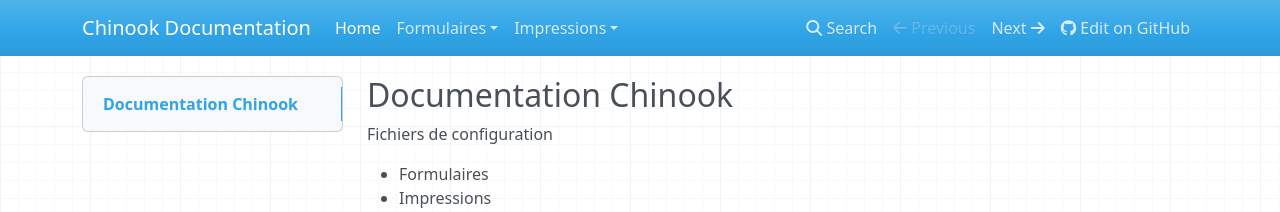
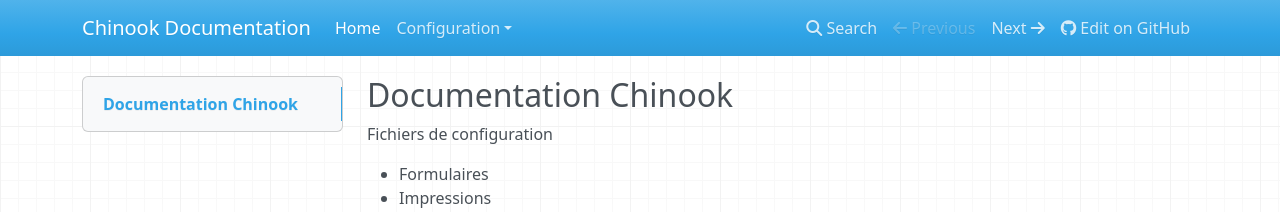
Before and after one commit to jmargail/chinook.doc, an MkDocs documentation site: the page built from docs/index.md, in a window 1280 px wide. Shown: the top 212 px of the page. Built offline with MkDocs 1.6.1, drawn with Linux system fonts in a browser that asks for light colours; nearby versions of some CDN libraries; old or Windows-style settings are respelled for this version of MkDocs.

Commit message:
Update mkdocs.yml

```diff
--- a/mkdocs.yml
+++ b/mkdocs.yml
@@ -6,8 +6,8 @@ repo_url: https://github.com/jmargail/chinook.doc
 
 pages:
 - ['index.md', 'Home']
-- ['formulaires.md', 'Formulaires', 'Configuration']
-- ['impressions.md', 'Impressions', 'Configuration']
+- ['formulaires.md', 'Configuration', 'Formulaires']
+- ['impressions.md', 'Configuration', 'Impressions']
 
 
 copyright: Copyright &copy; 2014, <a href="http://www.memoris.fr">Memoris</a>.
```
